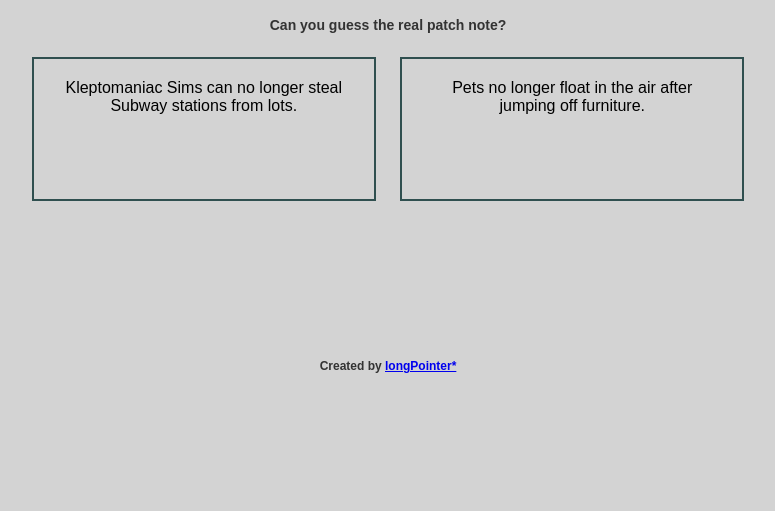
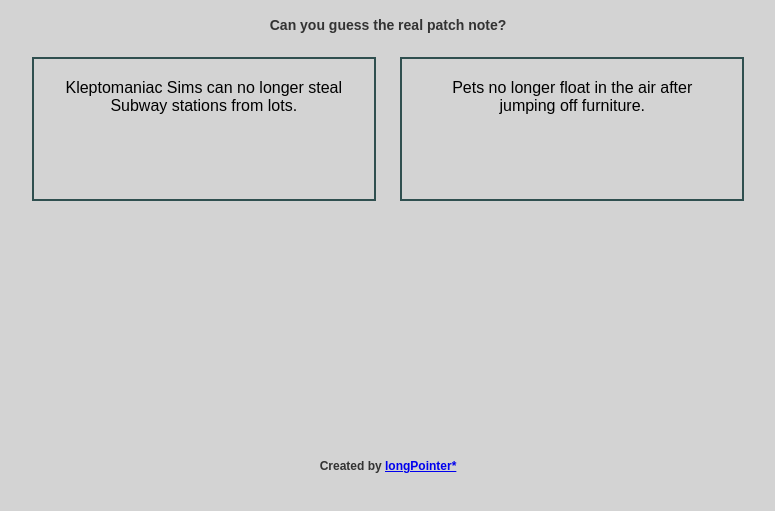
Before and after one commit to l-paz91/WoohooOrBoohoo, a plain HTML site: page index.html in a window 1280 px wide. Shown: the part 111-622 px from the top of the page, without its empty margins (252-1027 px from the left). Drawn offline with Linux system fonts and the light colour scheme.

Commit message:
Update style.css

```diff
--- a/style.css
+++ b/style.css
@@ -63,7 +63,7 @@
 
 #credits-container {
     position: absolute;  /* Use absolute positioning */
-    bottom: 300px;       /* Distance from the bottom of the parent element */
+    bottom: 200px;       /* Distance from the bottom of the parent element */
     left: 50%;           /* Center-align horizontally */
     transform: translateX(-50%); /* Fine-tune center alignment */
     display: flex;       /* Use flex layout */
```
